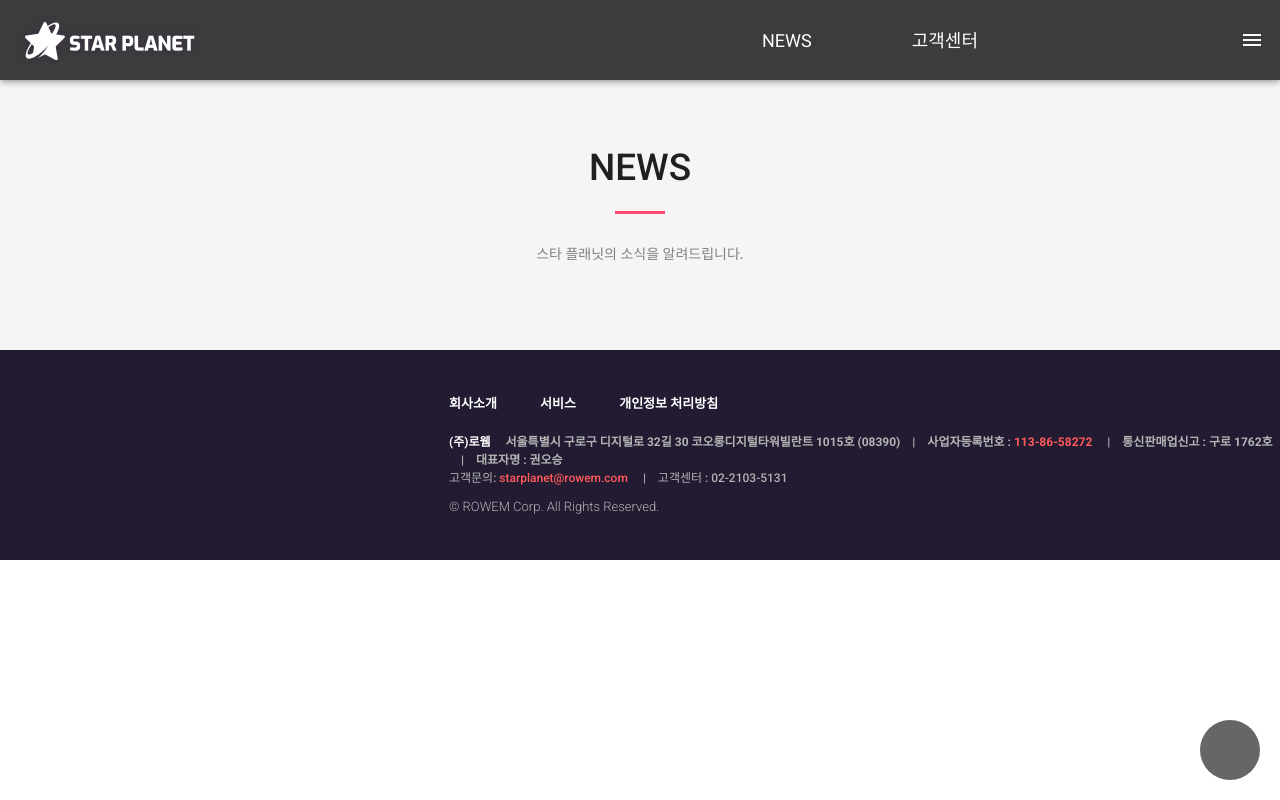
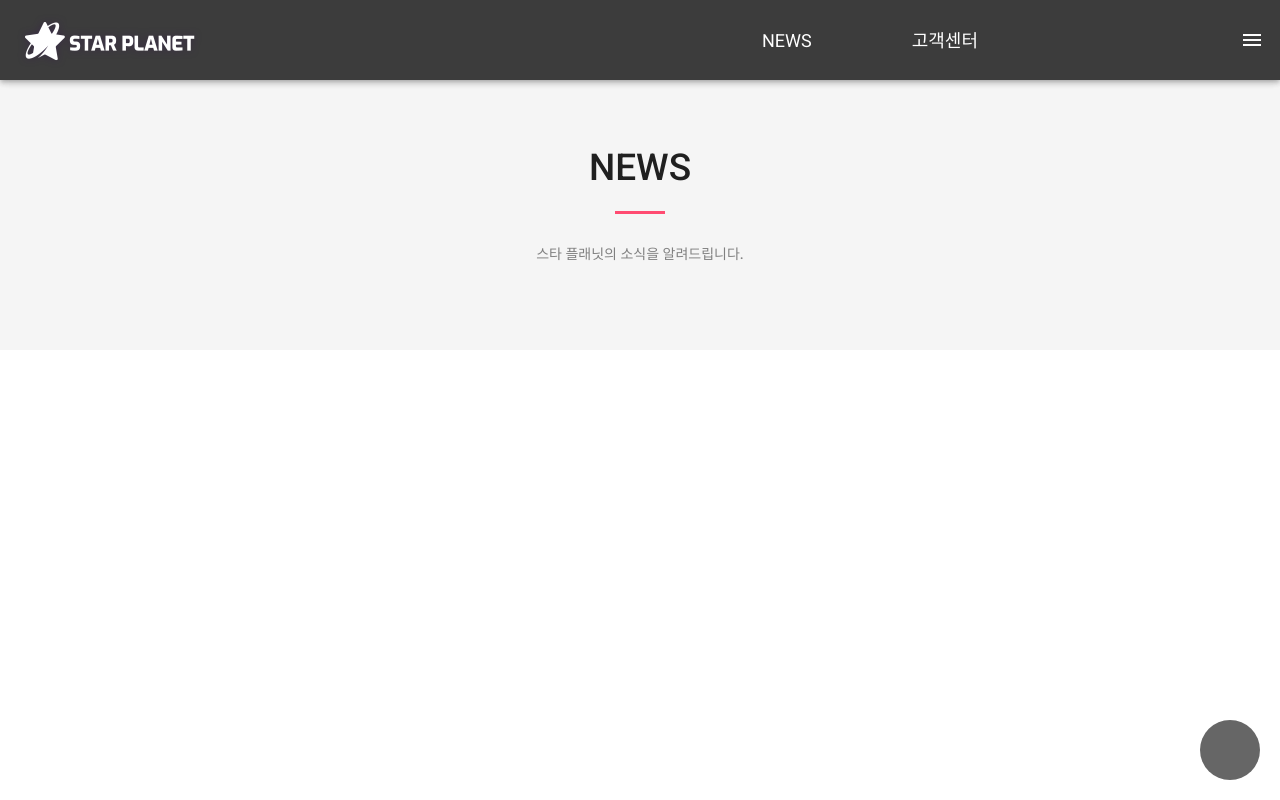
Before and after one commit to jeonghun-rowem/starplanet_pilotproject, a Vue app: page /news in a window 1280 px wide. Shown: the top 800 px of the page. Built offline with nearby package versions, Linux system fonts and the light colour scheme.

Commit message:
Service News 페이지 div임시 설정

```diff
--- a/src/views/News.vue
+++ b/src/views/News.vue
@@ -7,6 +7,7 @@
         <p class="Ns_top_div_text3">스타 플래닛의 소식을 알려드립니다.</p>
       </div>
     </div>
+    <div class="test"></div>
   </div>
 </template>
 
@@ -20,4 +21,7 @@ export default {
 
 <style>
 @import "@/static/News_Service.scss";
+.test {
+  height: 1000px;
+}
 </style>
--- a/src/views/Service_cs.vue
+++ b/src/views/Service_cs.vue
@@ -1,5 +1,5 @@
 <template>
-  <div></div>
+  <div class="test"></div>
 </template>
 
 <script>
--- a/src/views/Service_faq.vue
+++ b/src/views/Service_faq.vue
@@ -1,5 +1,5 @@
 <template>
-  <div></div>
+  <div class="test"></div>
 </template>
 
 <script>
```
